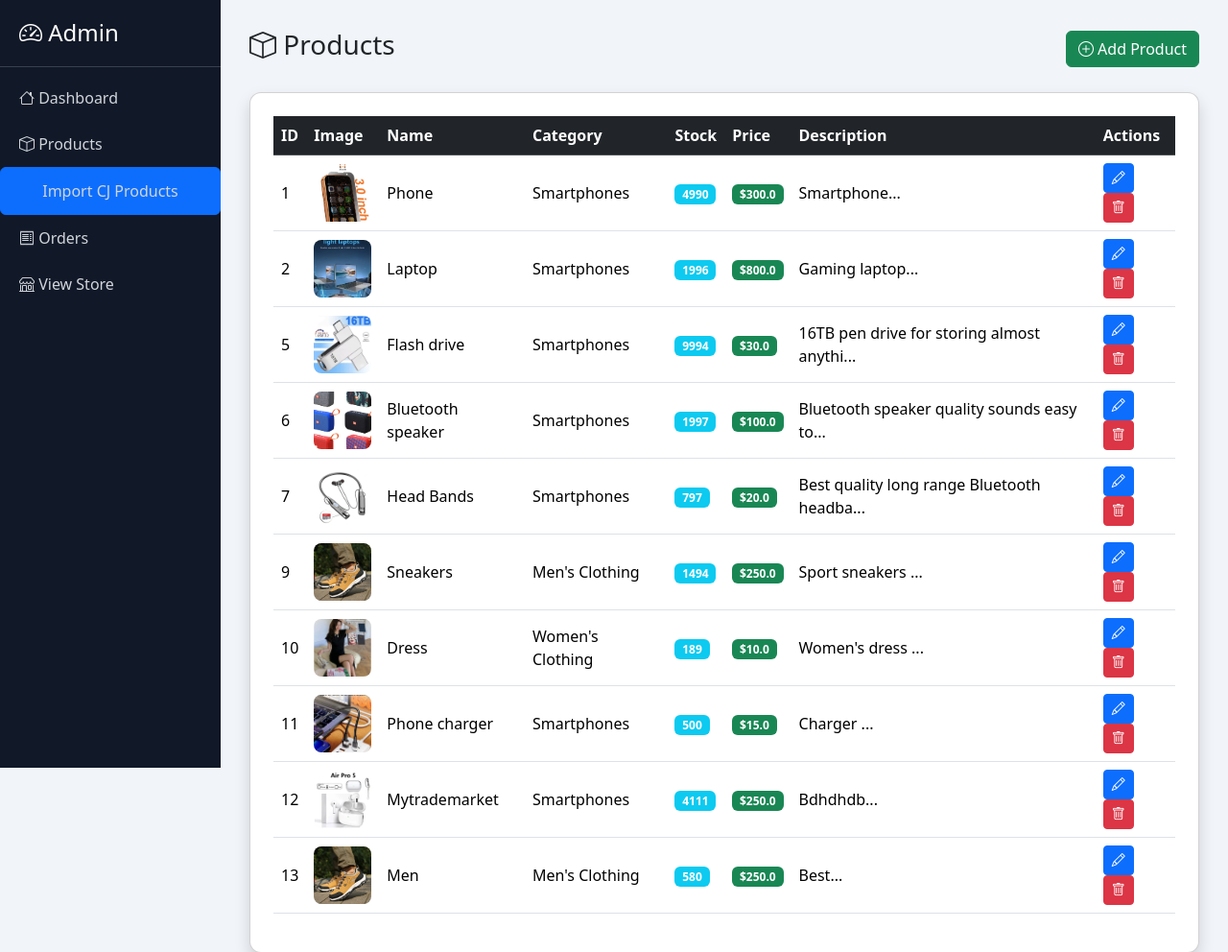
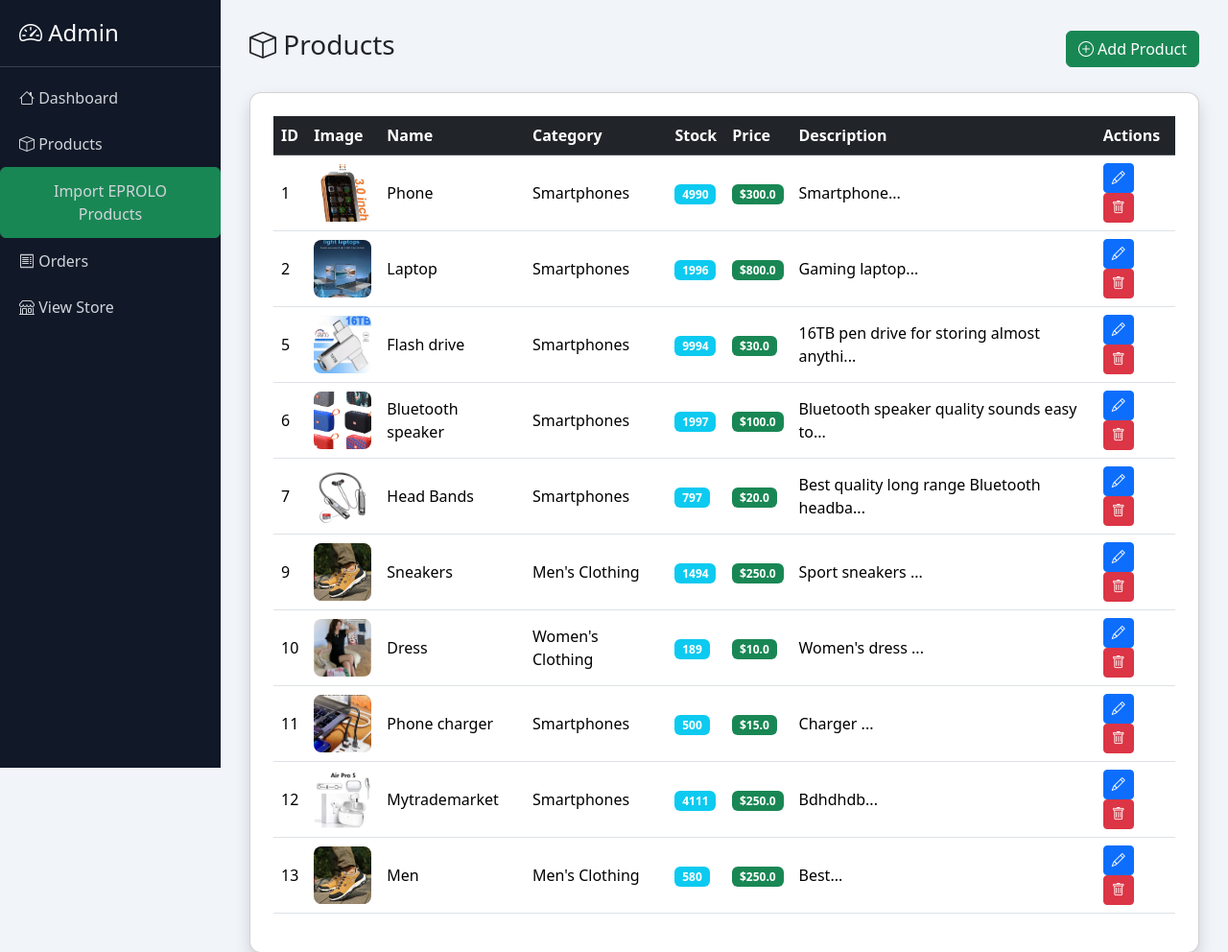
Before and after one commit to Mytrademarket/Mystore, a Flask app: page /products in a window 1280 px wide. Shown: the top 992 px of the page at 96% size. Run offline with Flask 3, Linux system fonts and the light colour scheme; a user stored in the database is signed in; data comes from the database, SQL or seed files in the repository.

Commit message:
Add files via upload

```diff
--- a/templates/products.html
+++ b/templates/products.html
@@ -57,9 +57,12 @@
     <h4><i class="bi bi-speedometer2"></i> Admin</h4>
     <a href="/dashboard"><i class="bi bi-house"></i> Dashboard</a>
     <a href="/products"><i class="bi bi-box"></i> Products</a>
-    <a href="/cj_products" class="btn btn-primary">
+    <a href="/import_eprolo_products" class="btn btn-success">
+Import EPROLO Products
+</a>
+  <!--  <a href="/cj_products" class="btn btn-primary">
 Import CJ Products
-</a>
+</a>-->
     <a href="/orders"><i class="bi bi-receipt"></i> Orders</a>
     <a href="/"><i class="bi bi-shop"></i> View Store</a>
 </div>
```
